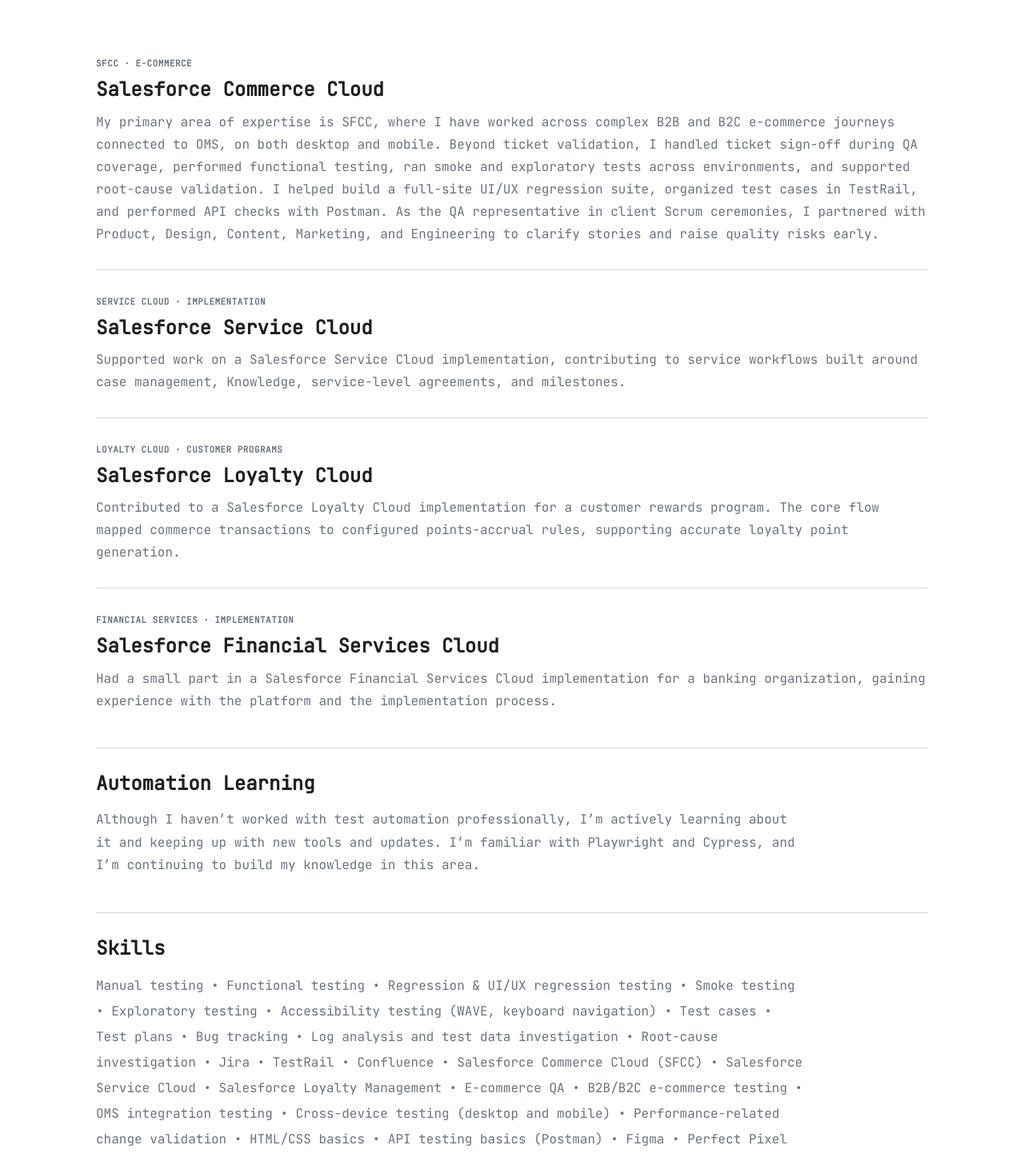
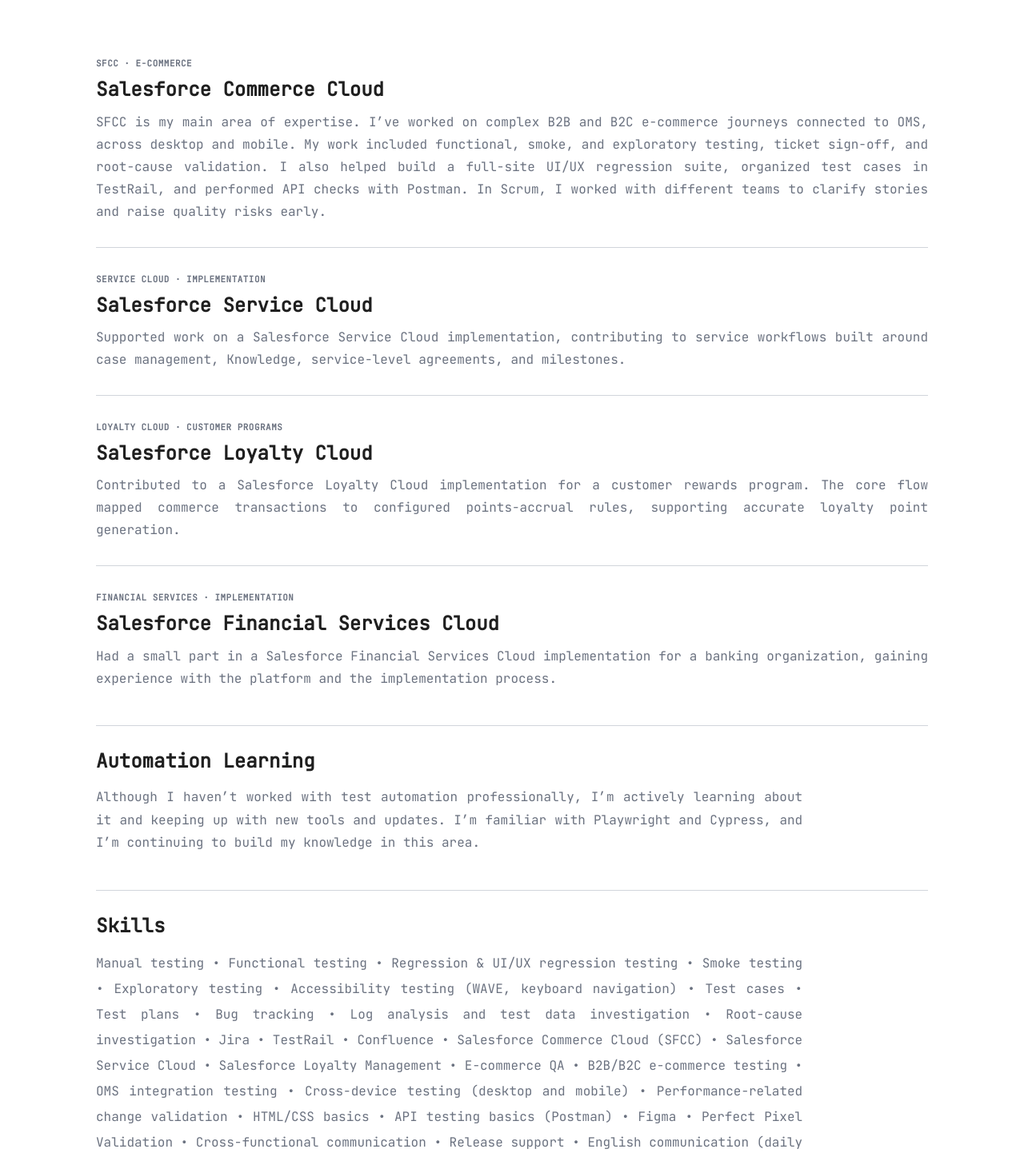
Before and after one commit to vinicius12pm/pro-monotype, a React (Vite) app: page /projects in a window 1280 px wide. Shown: the part 100-1547 px from the top of the page at 80% size. Built offline with nearby package versions, Linux system fonts and the light colour scheme.

Commit message:
Polish Projects copy and text alignment

```diff
--- a/src/pages/Projects/Projects.css
+++ b/src/pages/Projects/Projects.css
@@ -54,6 +54,7 @@
     color:var(--gray);
     font-size:1rem;
     line-height:1.75;
+    text-align:justify;
 }
 
 .personal-experience {
@@ -68,6 +69,7 @@
     color:var(--gray);
     font-size:1rem;
     line-height:1.8;
+    text-align:justify;
 }
 
 .projects-skills {
@@ -87,6 +89,7 @@
     color:var(--gray);
     font-size:1rem;
     line-height:2;
+    text-align:justify;
 }
 
 @media (max-width:768px) {
--- a/src/pages/Projects/Projects.jsx
+++ b/src/pages/Projects/Projects.jsx
@@ -37,7 +37,7 @@ const projects = [
     label: "SFCC · E-COMMERCE",
     title: "Salesforce Commerce Cloud",
     description:
-      "My primary area of expertise is SFCC, where I have worked across complex B2B and B2C e-commerce journeys connected to OMS, on both desktop and mobile. Beyond ticket validation, I handled ticket sign-off during QA coverage, performed functional testing, ran smoke and exploratory tests across environments, and supported root-cause validation. I helped build a full-site UI/UX regression suite, organized test cases in TestRail, and performed API checks with Postman. As the QA representative in client Scrum ceremonies, I partnered with Product, Design, Content, Marketing, and Engineering to clarify stories and raise quality risks early.",
+      "SFCC is my main area of expertise. I’ve worked on complex B2B and B2C e-commerce journeys connected to OMS, across desktop and mobile. My work included functional, smoke, and exploratory testing, ticket sign-off, and root-cause validation. I also helped build a full-site UI/UX regression suite, organized test cases in TestRail, and performed API checks with Postman. In Scrum, I worked with different teams to clarify stories and raise quality risks early.",
   },
   {
     label: "SERVICE CLOUD · IMPLEMENTATION",
```
